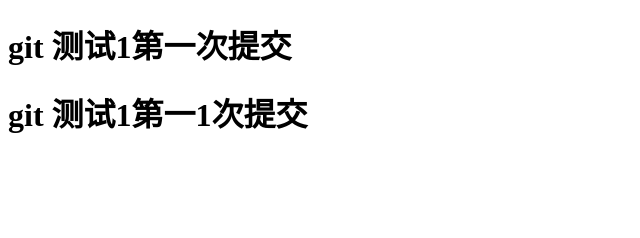
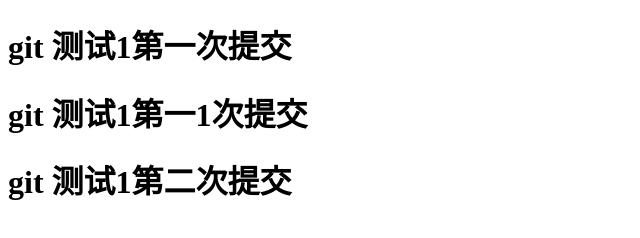
Before and after one commit to LMYWQ/10.27ceshi, a plain HTML site: page git 测试1/index.html in a window 1280 px wide. Shown: the whole page, without its empty margins (0-640 px from the left). Drawn offline with Linux system fonts and the light colour scheme.

Commit message:
'第二次提交'

```diff
--- a/git 测试1/index.html
+++ b/git 测试1/index.html
@@ -11,6 +11,7 @@
 <body>
     <h1>git 测试1第一次提交</h1>
     <h1>git 测试1第一1次提交</h1>
+    <h1>git 测试1第二次提交</h1>
 </body>
 
 </html>
```
